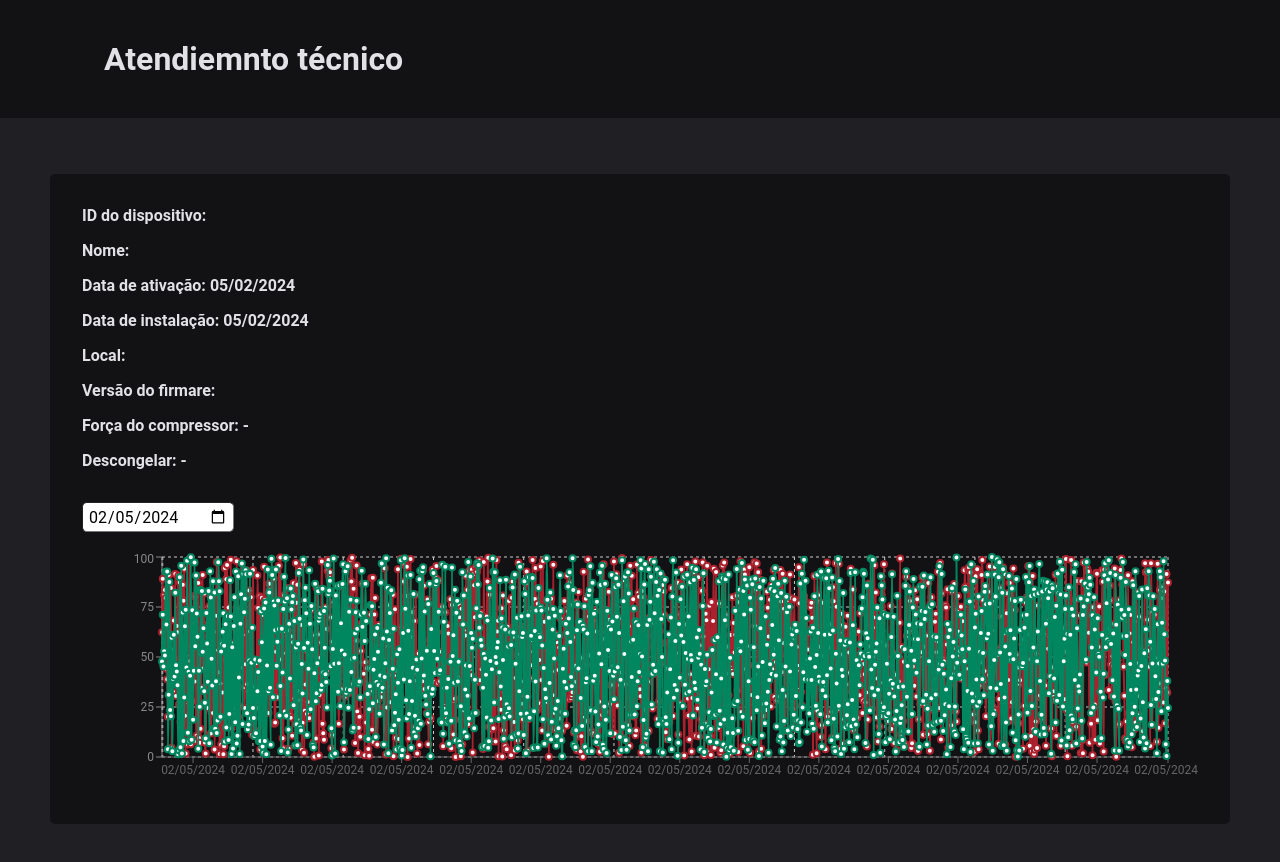
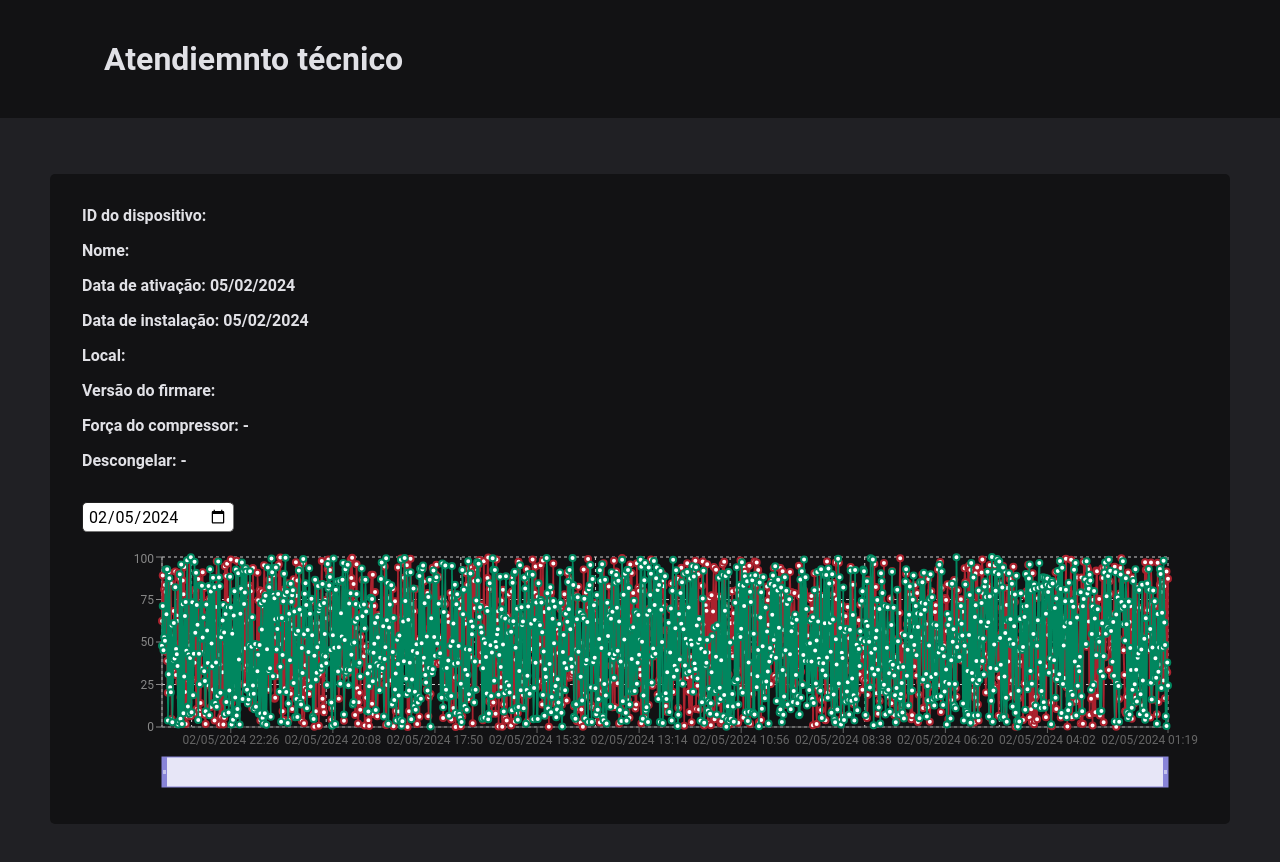
Before and after one commit to mercurio236/device, a React (Vite) app: page /1 in a window 1280 px wide. Shown: the top 862 px of the page. Built offline with nearby package versions, Linux system fonts and the light colour scheme; no server answers.

Commit message:
feat: adicionado timescale

```diff
--- a/src/pages/Home/index.tsx
+++ b/src/pages/Home/index.tsx
@@ -7,6 +7,7 @@ import dayjs from 'dayjs'
 import { useParams } from 'react-router-dom'
 import data from '../../../data.json'
 import {
+  Brush,
   CartesianGrid,
   Line,
   LineChart,
@@ -53,14 +54,14 @@ export function Home() {
   const dateFormatter = (date: number) => {
     const dateTimes = new Date(date)
 
-    return dayjs(dateTimes).format('DD/MM/YYYY')
+    return dayjs(dateTimes).format('DD/MM/YYYY HH:mm')
   }
 
   const selectedForDate = useMemo(() => {
     return data.map((selecteForDate) => {
-      const date = dayjs(new Date(selecteForDate.date)).format('DD/MM/YYYY')
+      const date = dayjs(new Date(selecteForDate.date)).format('DD/MM/YYYY HH:mm')
       return {
-        date,
+        date:  date,
         temp_1: selecteForDate.temp_1,
         temp_2: selecteForDate.temp_2,
       }
@@ -69,10 +70,14 @@ export function Home() {
 
   const dataFilter =
     selectedForDate.length > 0
-      ? selectedForDate.filter((date) =>
-          date.date.includes(dayjs(dateInitial).format('DD/MM/YYYY'))
-        )
+      ? selectedForDate.filter(
+          (date) =>{
+            return date.date.includes(dayjs(dateInitial).format('DD/MM/YYYY'))
+          }
+            )
       : []
+
+  //console.log(selectedForDate)
 
   return (
     <main>
@@ -116,15 +121,18 @@ export function Home() {
                 left: 20,
                 bottom: 5,
               }}
+
             >
               <CartesianGrid strokeDasharray="3 3" />
+              <Brush dataKey="0" height={30} stroke="#8884d8" />
               <XAxis
+
                 dataKey="date"
                 tickFormatter={dateFormatter}
                 minTickGap={5}
               />
               <YAxis stroke="#888" />
-              <CartesianGrid className="stroke-muted" />
+              <CartesianGrid strokeDasharray='3 3' />
               <Line
                 type="monotone"
                 strokeWidth={2}
```
